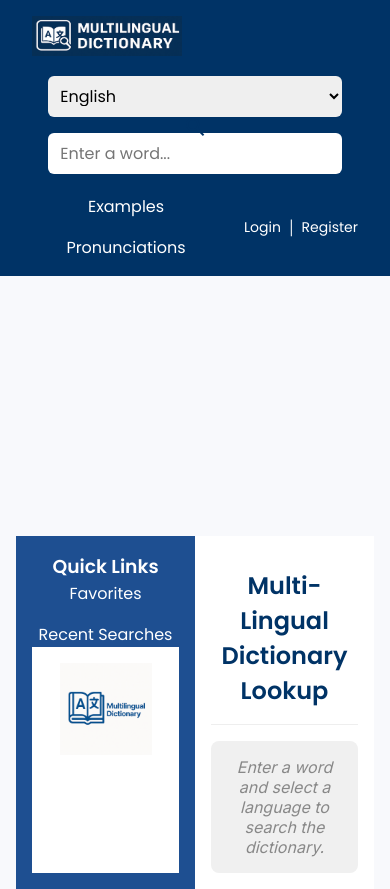
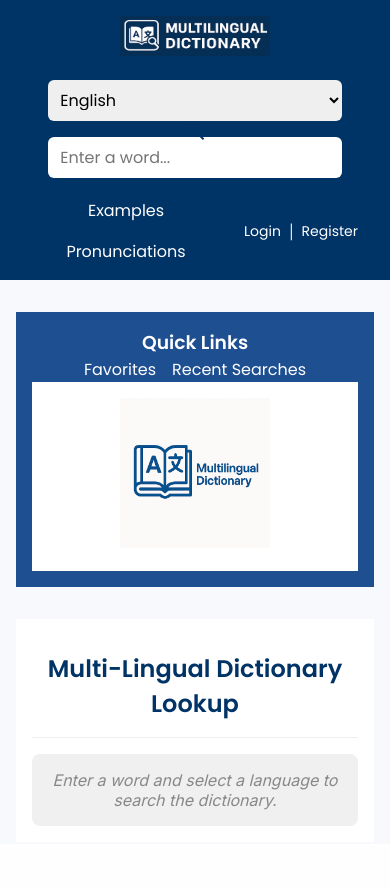
Before and after one commit to che1748/Team9-dictionary, a Flask app: page / in a window 390 px wide. After the commit the page ends 826 px from the top, so only its background shows below. Run offline with Flask 3, Linux system fonts and the light colour scheme.

Commit message:
fixed styling

```diff
--- a/flaskGUIMain.py
+++ b/flaskGUIMain.py
@@ -138,7 +138,7 @@ def index():
                     history.close()
 
             else:
-                flash(f'No results found for "{search_word}" in {lang_name}.', 'info')
+                flash(f'No results found for "{search_word.upper()}" in {lang_name}.', 'info')
 
 
         except ValueError as e:
--- a/static/style.css
+++ b/static/style.css
@@ -177,11 +177,12 @@ main h2 {
 
 .results {
   padding: 2rem;
-  margin: 2rem auto;
+  margin: 0 auto;
   background: white;
   border-radius: 12px;
   box-shadow: 0 4px 20px rgba(0, 0, 0, 0.1);
 }
+
 
 .flash-messages {
   margin-bottom: 1rem;
@@ -325,8 +326,14 @@ main h2 {
 
   main {
     flex-direction: column;
-    padding-top: 260px;
+    padding-top: 2rem;
   }
+
+  .nav-left .logo {
+    width: 150px;
+    height: 40px;
+    display: inline;
+}
 
   .sidebar {
     width: 100%;
--- a/templates/index.html
+++ b/templates/index.html
@@ -55,7 +55,7 @@
   </nav>
 
   <main>
-    <div class="main-container" style="display: flex;">
+
       <div class="sidebar">
         <h3>Quick Links</h3>
         <ul>
@@ -122,7 +122,7 @@
           {% endif %}
         </div>
       </div>
-    </div>
+
   </main>
 
 </body>
```
